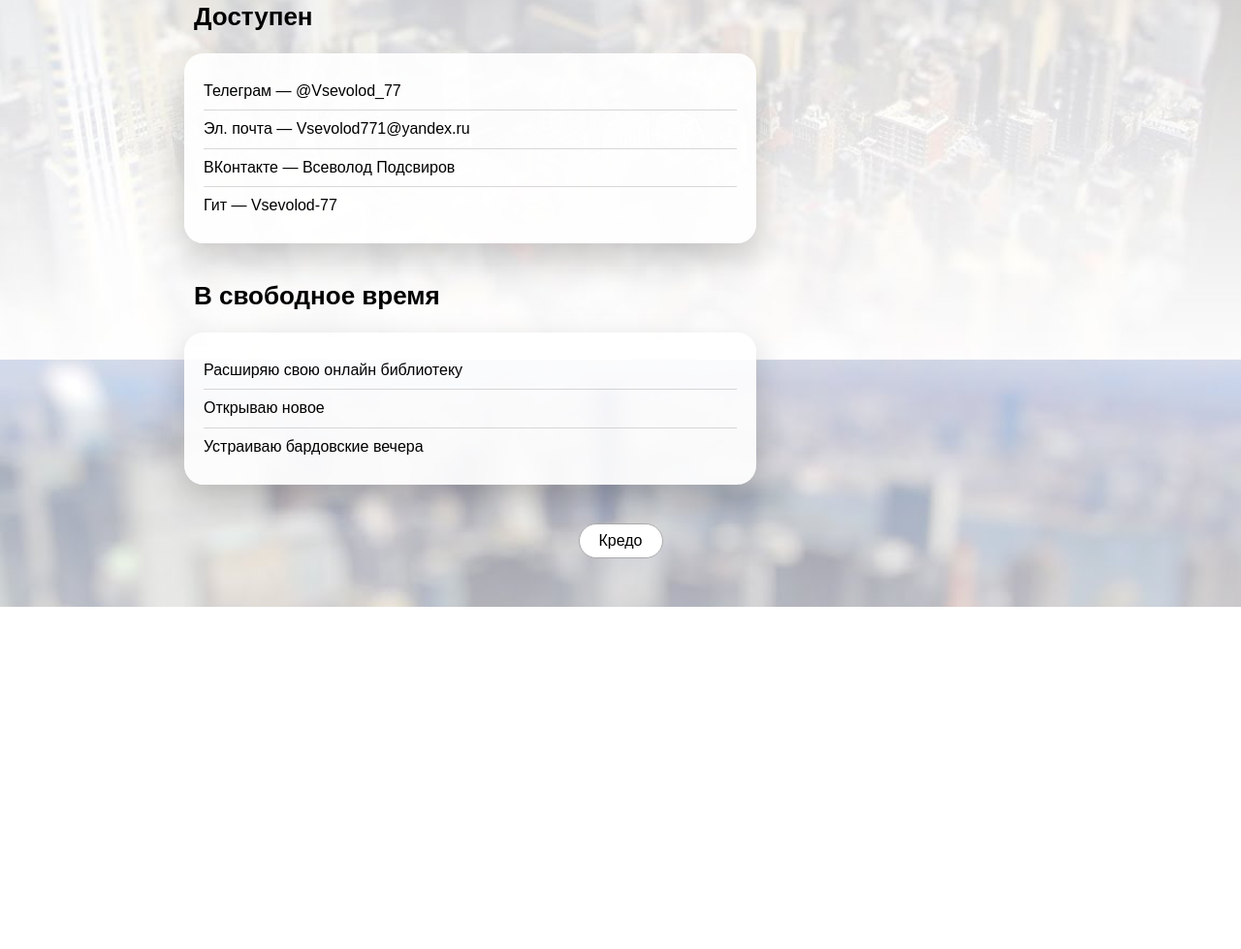
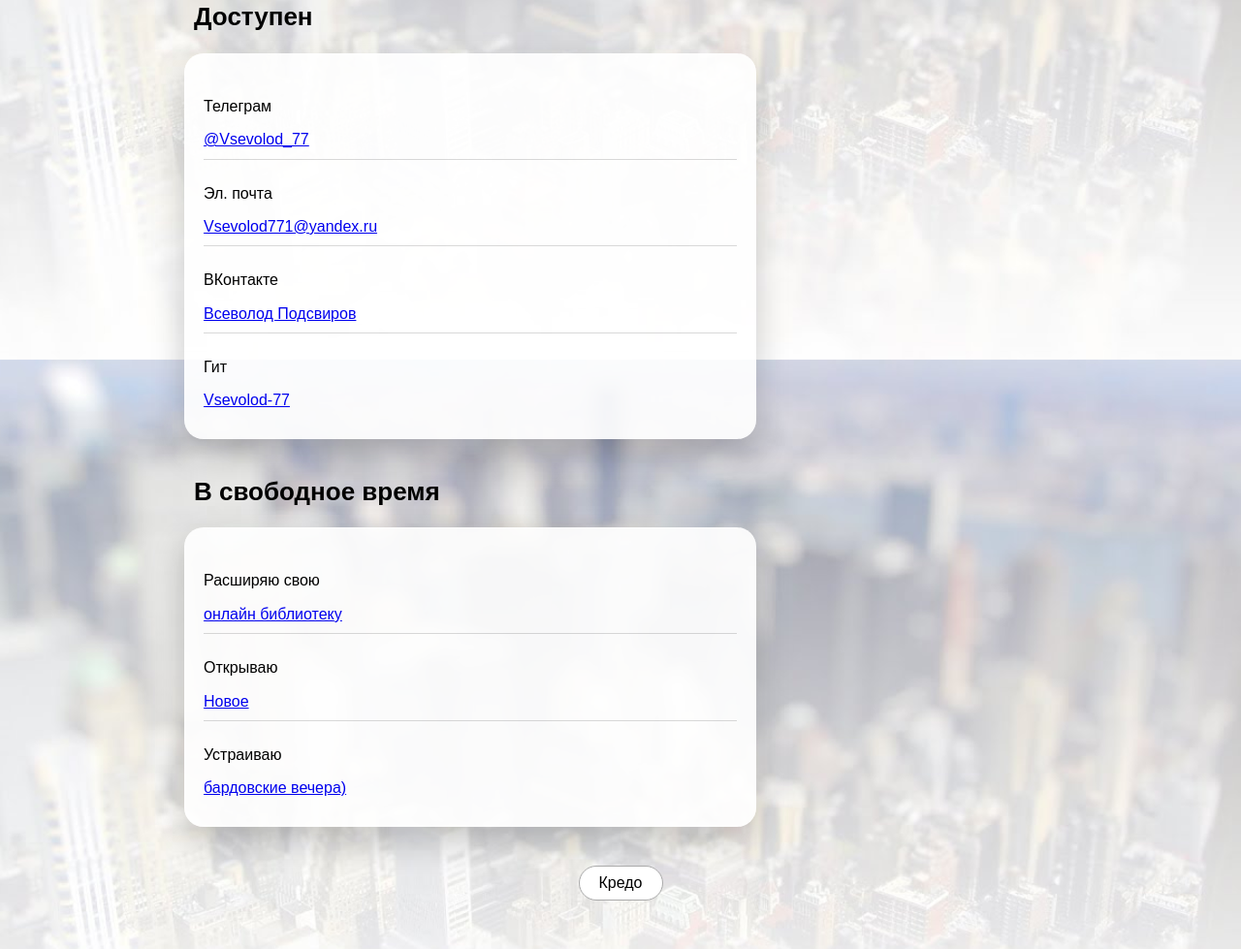
Before and after one commit to Vsevolod-77/Vsevolod-77.github.io, a plain HTML site: page index.html in a window 1280 px wide. Shown: the part 429-1408 px from the top of the page at 97% size. Before the commit the page ends 1055 px from the top, so only its background shows below. Drawn offline with Linux system fonts and the light colour scheme.

Commit message:
Update index.html

```diff
--- a/index.html
+++ b/index.html
@@ -1,46 +1,68 @@
 <!DOCTYPE html>
-<html lang="ru">
+<html lang="en">
   <head>
     <meta charset="UTF-8" />
     <meta http-equiv="X-UA-Compatible" content="IE=edge" />
     <meta name="viewport" content="width=device-width, initial-scale=1.0" />
-    <link rel="stylesheet" href="./normalize.css" />
-    <link rel="stylesheet" href="./style.css" />
-    <title>Всеволод Подсвиров</title>
+    <link href="./normalize.css" rel="stylesheet" />
+    <link href="./style.css" rel="stylesheet" />
+    <title>Document</title>
   </head>
-
   <body>
     <header class="header">
-      <img class="header__avatar" src="./аватар.jpg" alt="avatar" />
+      <img src="./аватар.jpg" alt="avatar" height=300px width=300px class="header__avatar" />
       <h1 class="header__title">Всеволод Подсвиров</h1>
       <h3 class="header__subtitle">Один из семи миллиардов</h3>
     </header>
-
     <main>
       <section class="links">
         <h2 class="links__header">Доступен</h2>
+        <ul class="links__container">
+          <li class="links__link">
+            <p class="links__title">Телеграм</p>
+            <a class="linsk__link" href="http://t.me/Vsevolod_77">@Vsevolod_77</a>
+          </li>
+          <li class="links__link">
+            <p class="links__title">Эл. почта</p>
+            <a class="linsk__link" href="Vsevolod771@yandex.ru"
+              >Vsevolod771@yandex.ru</a
+            >
+          </li>
+          <li class="links__link">
+            <p class="links__title">ВКонтакте</p>
+            <a class="linsk__link" href="https://vk.com/mef77"
+              >Всеволод Подсвиров</a
+            >
 
-        <ul class="links__container">
-          <li class="links__link">Телеграм — @Vsevolod_77</li>
-          <li class="links__link">Эл. почта — Vsevolod771@yandex.ru</li>
-          <li class="links__link">ВКонтакте — Всеволод Подсвиров</li>
-          <li class="links__link">Гит — Vsevolod-77</li>
+          </li>
+          <li class="links__link">
+            <p class="links__title">Гит</p>
+            <a class="linsk__link" href="https://github.com/Vsevolod-77/">Vsevolod-77</a>
+          </li>
         </ul>
       </section>
-
       <section class="links">
         <h2 class="links__header">В свободное время</h2>
+        <ul class="links__container">
+          <li class="links__link">
+            <p class="links__title">Расширяю свою</p>
+            <a class="linsk__link" href="https://author.today/u/serega1306k/library">онлайн библиотеку</a>
+          </li>
+          <li class="links__link">
+            <p class="links__title">Открываю</p>
+            <a class="linsk__link" href="https://vk.com/wall269911051_318">Новое</a>
+          </li>
+          <li class="links__link">
+            <p class="links__title">Устраиваю</p>
+            <a class="linsk__link" href="https://vk.com/wall269911051_296">бардовские вечера)</a>
 
-        <ul class="links__container">
-          <li class="links__link">Расширяю свою онлайн библиотеку</li>
-          <li class="links__link">Открываю новое</li>
-          <li class="links__link">Устраиваю бардовские вечера</li>
+          </li>
         </ul>
       </section>
     </main>
-
     <footer>
-      <button class="button-link">Кредо</button>
+      <button type = "button" class="button-link" href=""> Кредо </button>
     </footer>
+    <script type="text/javascript" src="js.js"></script>
   </body>
 </html>
```
